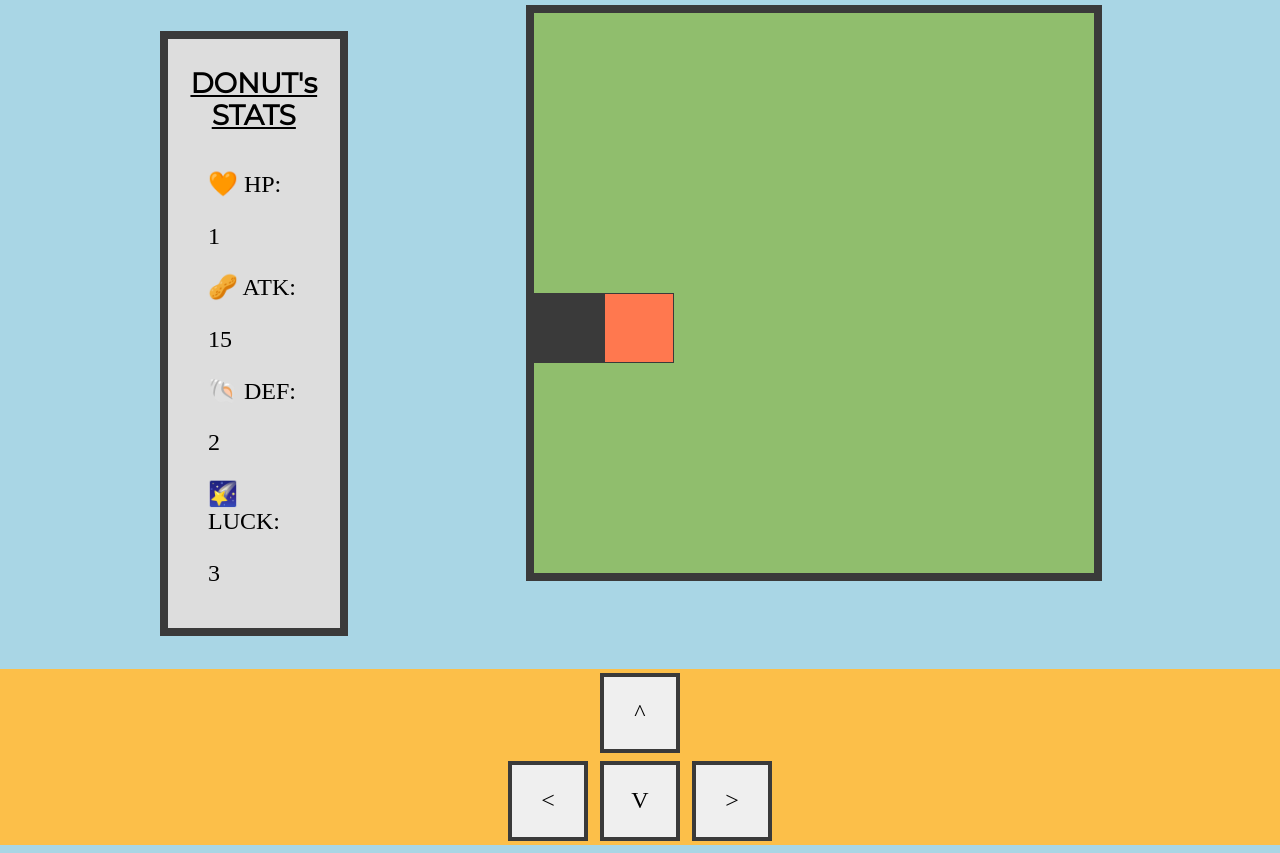
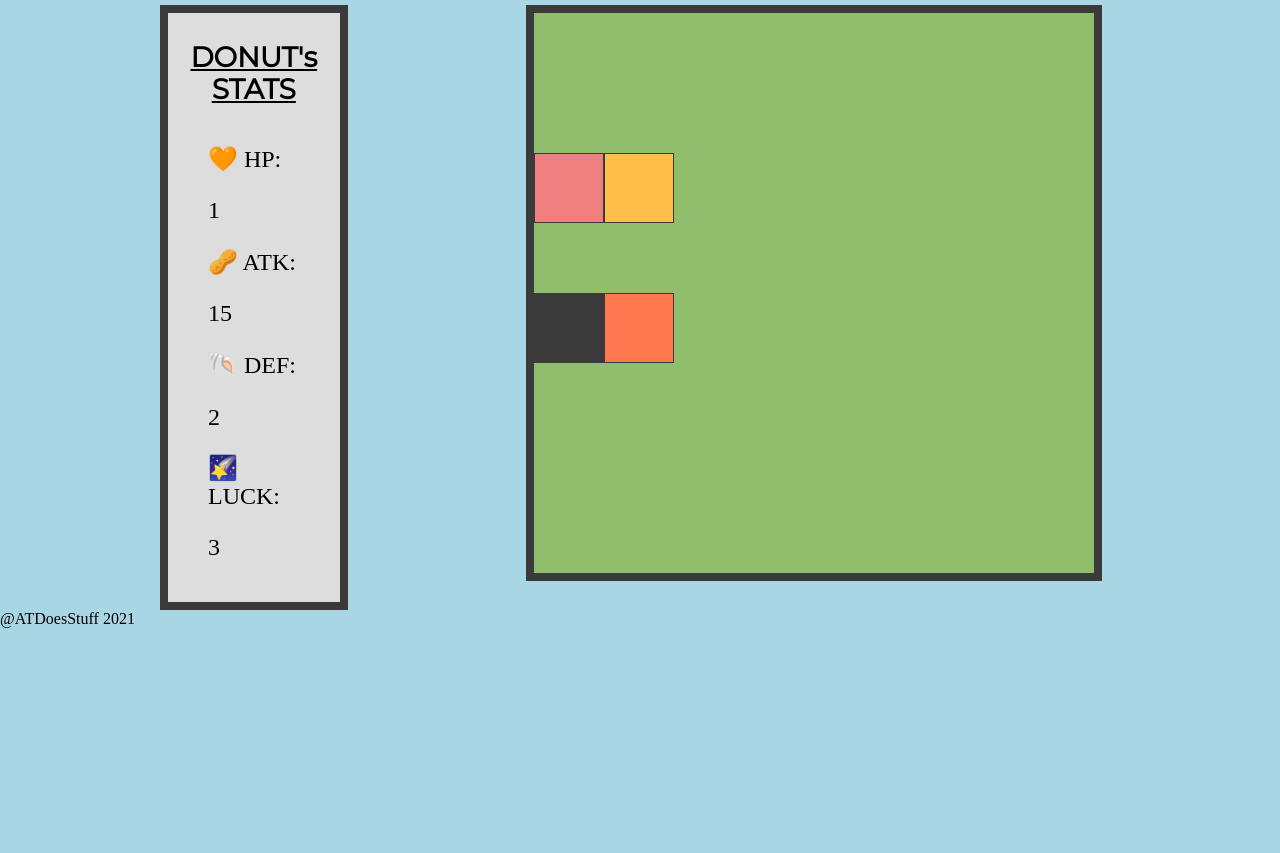
Before and after one commit to ATDoesStuff/JS_RPG, a plain HTML site: page index.html in a window 1280 px wide. Shown: the part 76-929 px from the top of the page. After the commit the page ends 800 px from the top, so only its background shows below. Drawn offline with nearby package versions, Linux system fonts and the light colour scheme; a web font is replaced by a local one.

Commit message:
fixed mobile view

```diff
--- a/css/mainStyle.css
+++ b/css/mainStyle.css
@@ -36,20 +36,6 @@ h1{
 }.statsSect{
     display: none;
 }
-@media (min-width: 751px) {
-    .mainGrid{
-        display: grid;
-        grid: 1fr / 0.45fr 1fr;
-        margin: 0 10vmin;
-    }.statsSect{
-        display: block;
-    }#grid{
-        margin: 0 auto;
-    }.btnMove{
-        width: 2vmin;
-        height: 2vmin;
-    }
-}
 
 /* ----- GAME ----- */
 #grid{
@@ -71,12 +57,20 @@ h1{
 .enemy{
     background-color: var(--enemy);
 }
+#inn{
+    background-color: var(--bgElements);
+    border: 1px solid var(--border);
+}#turyShop{
+    background-color: lightcoral;
+    border: 1px solid var(--border);
+}
 
 /* ----- D-PAD ----- */
 .btnMoveSect{
     text-align: center;
     margin: 1vmin 0;
     background-color: var(--bgElements);
+    display: block;
 
 
 }.btnMove{
@@ -155,3 +149,17 @@ h1{
 }
 
 /* ----- STATS ----- */
+
+@media (min-width: 751px) {
+    .mainGrid{
+        display: grid;
+        grid: 1fr / 0.45fr 1fr;
+        margin: 0 10vmin;
+    }.statsSect{
+        display: block;
+    }#grid{
+        margin: 0 auto;
+    }.btnMoveSect{
+        display: none;
+    }
+}
--- a/index.html
+++ b/index.html
@@ -42,10 +42,11 @@
             <section>
                 <div class="gridGame" id="grid">
 
-                    <div id="player" style="grid-row-start: 5; grid-column-start: 5;"> </div>
+                    <div id="player" style="grid-row-start: 2; grid-column-start: 2;"> </div>
                     <div id="enemy" class="enemy" style="grid-row-start: 1; grid-column-start: 1;"> </div>
 
-                    <div id="inn"></div>
+                    <div id="inn" style="grid-row-start: 2; grid-column-start: 1"> </div>
+                    <div id="turyShop" style="grid-row-start: 3; grid-column-start: 1;"></div>
 
                 </div>
             </section>
@@ -92,9 +93,9 @@
     </div>
 
     <footer>
-
+        @ATDoesStuff 2021
     </footer>
 
-    <script src="scripts/core.js" onload="enemySpawn(), playerSpawn()"></script>
+    <script src="scripts/core.js" onload="enemySpawn(), playerSpawn(), structureSpawn()"></script>
 </body>
 </html>
--- a/scripts/core.js
+++ b/scripts/core.js
@@ -1,7 +1,6 @@
 var player = document.getElementById("player");
 var enemy = document.getElementById("enemy")
 var grid = document.getElementById("grid");
-var gridXY = {x: 8, y: 8};
 
 /* ----- PLAYER CONTROLS ----- */
 /* ----- BUTTON UP ----- */
@@ -168,12 +167,27 @@ function playerSpawn(){
     playerX = Math.floor(Math.random() * 8);
     playerY = Math.floor(Math.random() * 8);
 
-
     document.getElementById("player").style.gridColumnStart = playerY;
     document.getElementById("player").style.gridRowStart = playerX;
 
     document.getElementById("playerHealt").innerHTML = 50;
+};
+function structureSpawn(){
+    //inn spawn
+    innX = Math.floor(Math.random() * 8);
+    innY = Math.floor(Math.random() * 8);
 
+    document.getElementById("inn").style.gridColumnStart = innY;
+    document.getElementById("inn").style.gridRowStart = innX;
+
+    //tury shop spawn
+    while(shopX <0 && shopX != innX){
+        shopX = Math.floor(Math.random() * 8);
+    }
+    shopY = Math.floor(Math.random() * 8);
+
+    document.getElementById("turyShop").style.gridColumnStart = shopY;
+    document.getElementById("turyShop").style.gridRowStart = shopX;
 };
 
 /* ----- End Entity ----- */
```
